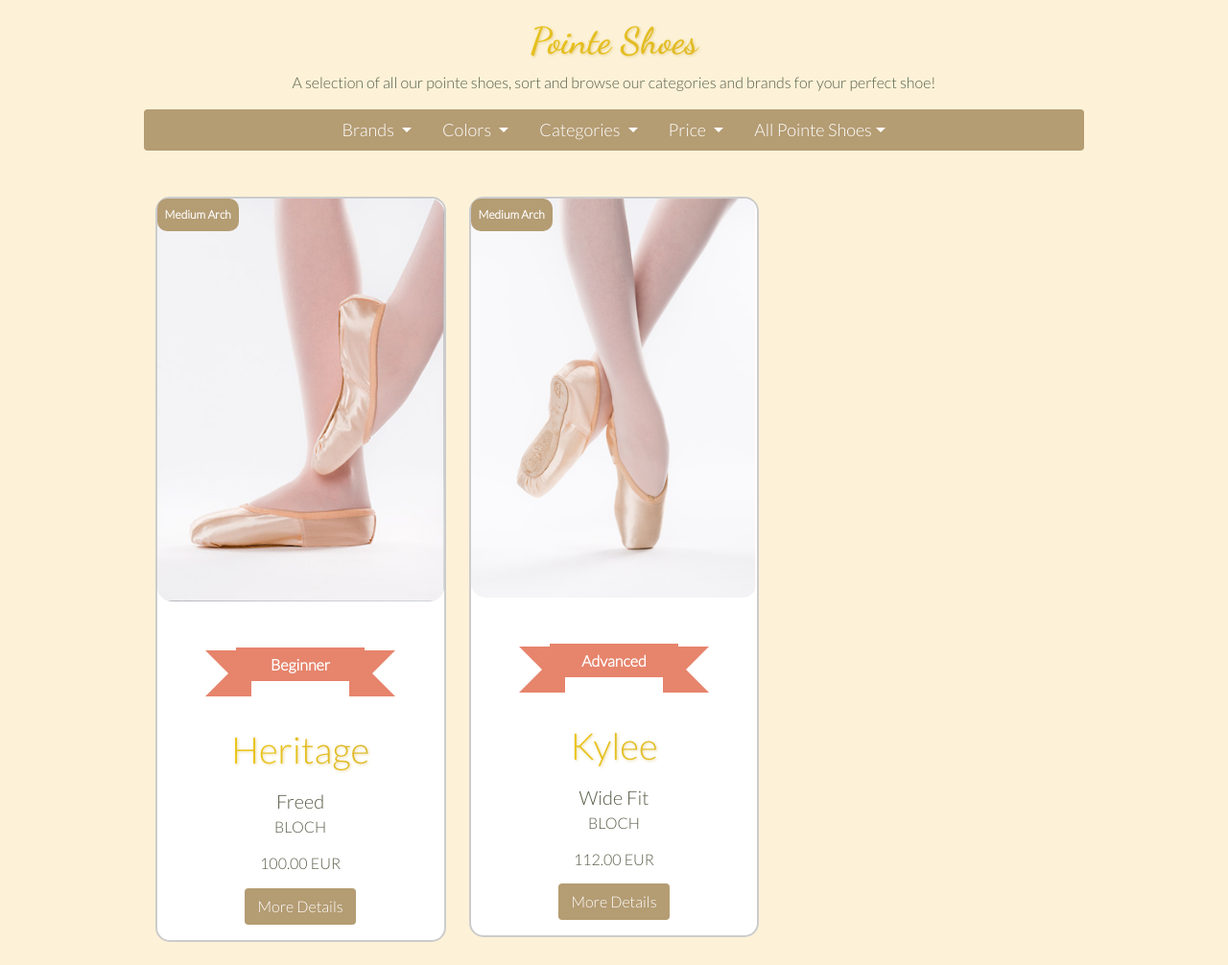
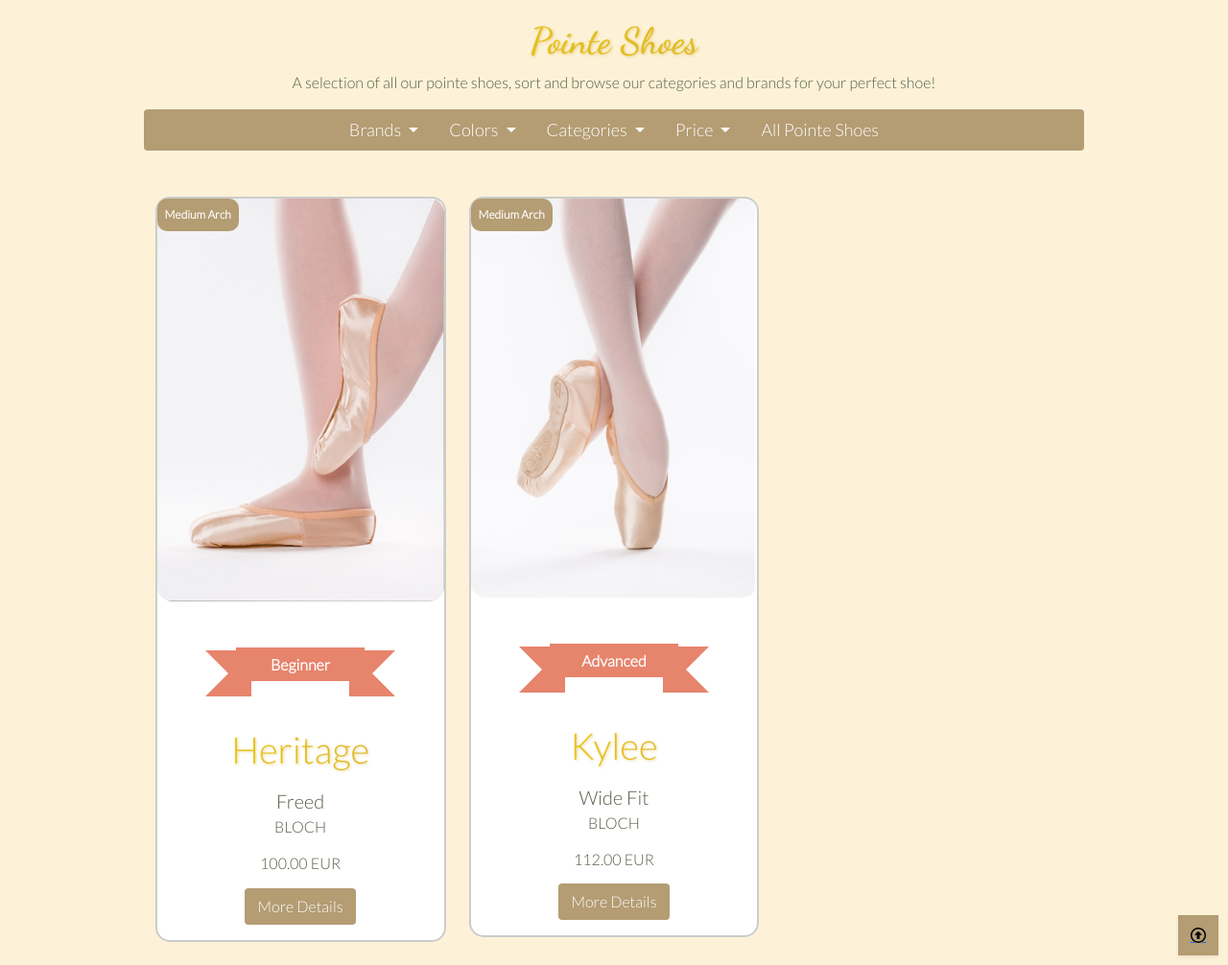
Before and after one commit to estii20/perfect_pointes, a Django app: page /products/ in a window 1280 px wide. Shown: the part 162-1168 px from the top of the page at 96% size. Run offline with Django 3.2, Linux system fonts and the light colour scheme; data comes from the database, SQL or seed files in the repository; some libraries are stand-ins or nearby versions.

Commit message:
Add sorting JS and back to top button

```diff
--- a/home/templates/home/index.html
+++ b/home/templates/home/index.html
@@ -16,7 +16,7 @@
                     <div class="col-4 p-4 content-container text-dark" style="background-color: #f1e0b7;">
                         <h1 class="gold-text">Perfect Pointes</h1>
                         <p><i class="fa-brands fa-shoelace gold-text"></i></p>
-                        <p><strong>Find your perfect fit!</strong></p>
+                        <p><strong>Find your perfect fit</strong></p>
                         <a class="btn btn-custom" href="{% url 'products' %}" aria-label="Shop Now">SHOP NOW</a>
                     </div>
                 </div>
--- a/products/templates/products/products.html
+++ b/products/templates/products/products.html
@@ -77,7 +77,7 @@
 
                     <!-- All Products -->
                     <li class="nav-item">
-                        <a class="nav-link dropdown-toggle text-white" href="{% url 'products' %}">All Pointe Shoes</a>
+                        <a class="nav-link text-white" href="{% url 'products' %}">All Pointe Shoes</a>
                     </li>
                 </ul>
 
@@ -120,9 +120,10 @@
                         {% endfor %}
                     </div>
                 </div>
-
-            </div>
-        </div>
+                <div class="btt-button btn btn-custom shadow-sm rounded-0">
+                    <a class="btt-link d-flex h-100">
+                        <i class="fa-regular fa-circle-up" style="color: #000; margin: auto;"></i>
+                    </a>
                 </div>
                 </main>
                 {% endblock %}
@@ -130,18 +131,18 @@
                 {% block postloadjs %}
                 {{ block.super }}
                 <script type="text/javascript">
-        $('.btt-link').click(function (e) {
+                    document.querySelector('.btt-link').addEventListener('click', function (e) {
                         window.scrollTo(0, 0);
-        })
+                    });
                 </script>
 
                 <script type="text/javascript">
-        $('#sort-selector').change(function () {
-            var selector = $(this);
+                    document.querySelector('#sort-selector').addEventListener('change', function () {
+                        var selector = this;
                         var currentUrl = new URL(window.location);
 
-            var selectedVal = selector.val();
-            if (selectedVal != "reset") {
+                        var selectedVal = selector.value;
+                        if (selectedVal !== "reset") {
                             var sort = selectedVal.split("_")[0];
                             var direction = selectedVal.split("_")[1];
 
@@ -155,8 +156,6 @@
 
                             window.location.replace(currentUrl);
                         }
-        })
+                    });
                 </script>
-
-
                 {% endblock %}
--- a/static/css/base.css
+++ b/static/css/base.css
@@ -332,6 +332,18 @@ input::placeholder {
     border-color: #555;
 }
 
+.btt-button {
+    height: 42px;
+    width: 42px;
+    position: fixed;
+    bottom: 10px;
+    right: 10px;
+}
+
+.btt-link {
+    cursor: pointer;
+}
+
 /* Media Queries */
 
 /* Responsive font size for smaller screens */
```
Also changed, not shown: templates/base.html (line endings or trailing spaces). Lines whose indentation alone changed are shown as unchanged.
